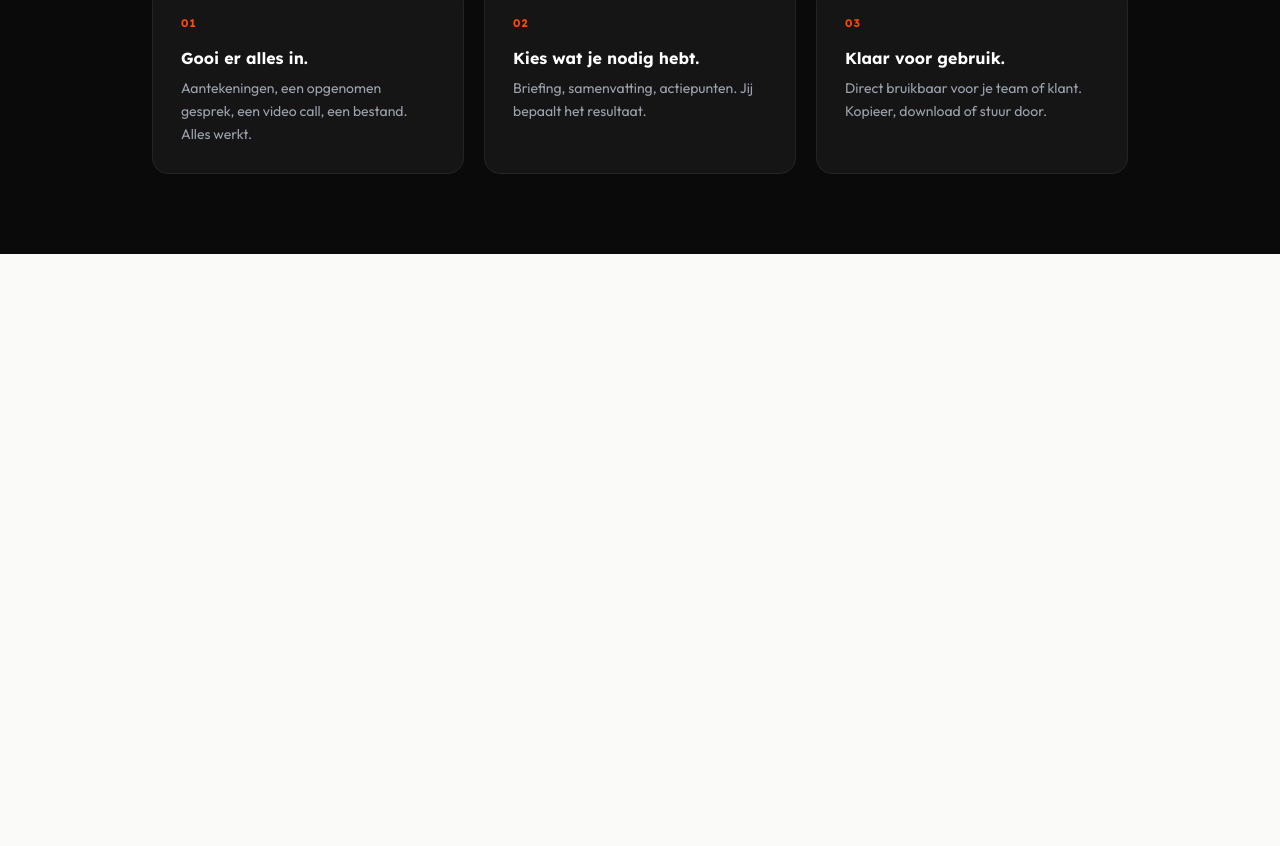
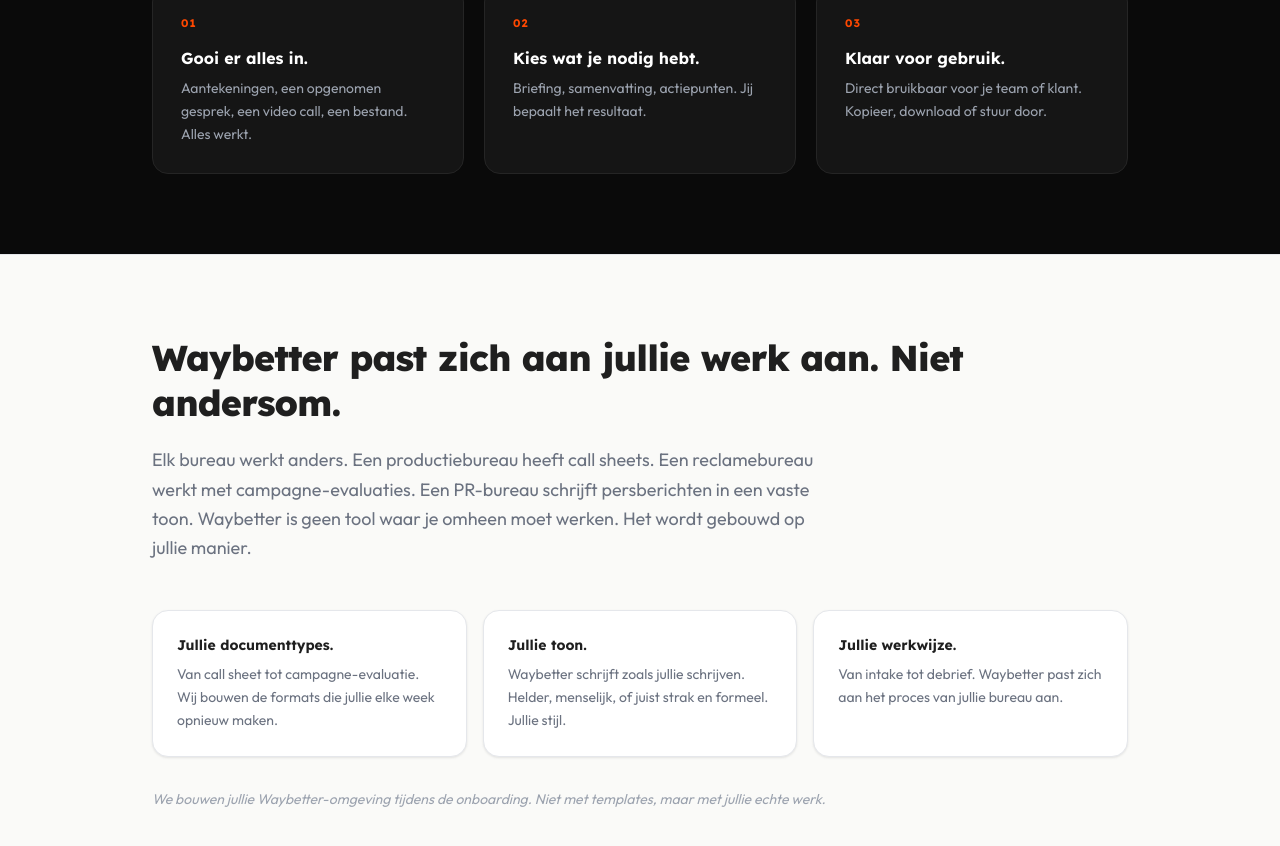
Before and after one commit to caesarbrandpower/oyaa, a Next.js app: page / in a window 1280 px wide. Shown: the part 1836-2682 px from the top of the page. Before the commit the page ends 2090 px from the top, so only its background shows below. Built offline with nearby package versions, Linux system fonts and the light colour scheme.

Commit message:
feat: add maatwerk section with 3 blokken

```diff
--- a/app/page.js
+++ b/app/page.js
@@ -130,6 +130,47 @@ export default function HomePage() {
           </div>
         </div>
       </section>
+
+      {/* OP MAAT */}
+      <section className="bg-warm border-t border-border">
+        <div className="max-w-5xl mx-auto px-6 py-20">
+          <h2 className="font-[family-name:var(--font-lexend)] text-3xl md:text-4xl font-extrabold text-text leading-tight tracking-tight mb-5">
+            Waybetter past zich aan jullie werk aan. Niet andersom.
+          </h2>
+          <p className="text-text-sec text-base md:text-lg leading-relaxed max-w-2xl mb-12">
+            Elk bureau werkt anders. Een productiebureau heeft call sheets. Een reclamebureau werkt met campagne-evaluaties. Een PR-bureau schrijft persberichten in een vaste toon. Waybetter is geen tool waar je omheen moet werken. Het wordt gebouwd op jullie manier.
+          </p>
+          <div className="grid grid-cols-1 md:grid-cols-3 gap-4">
+            {[
+              {
+                title: 'Jullie documenttypes.',
+                body: 'Van call sheet tot campagne-evaluatie. Wij bouwen de formats die jullie elke week opnieuw maken.',
+              },
+              {
+                title: 'Jullie toon.',
+                body: 'Waybetter schrijft zoals jullie schrijven. Helder, menselijk, of juist strak en formeel. Jullie stijl.',
+              },
+              {
+                title: 'Jullie werkwijze.',
+                body: 'Van intake tot debrief. Waybetter past zich aan het proces van jullie bureau aan.',
+              },
+            ].map(({ title, body }) => (
+              <div
+                key={title}
+                className="bg-white border border-border rounded-2xl p-6 shadow-sm"
+              >
+                <h3 className="font-[family-name:var(--font-lexend)] text-sm font-bold text-text mb-2">
+                  {title}
+                </h3>
+                <p className="text-text-sec text-sm leading-relaxed">{body}</p>
+              </div>
+            ))}
+          </div>
+          <p className="mt-8 text-text-muted text-sm italic">
+            We bouwen jullie Waybetter-omgeving tijdens de onboarding. Niet met templates, maar met jullie echte werk.
+          </p>
+        </div>
+      </section>
     </>
   )
 }
```
